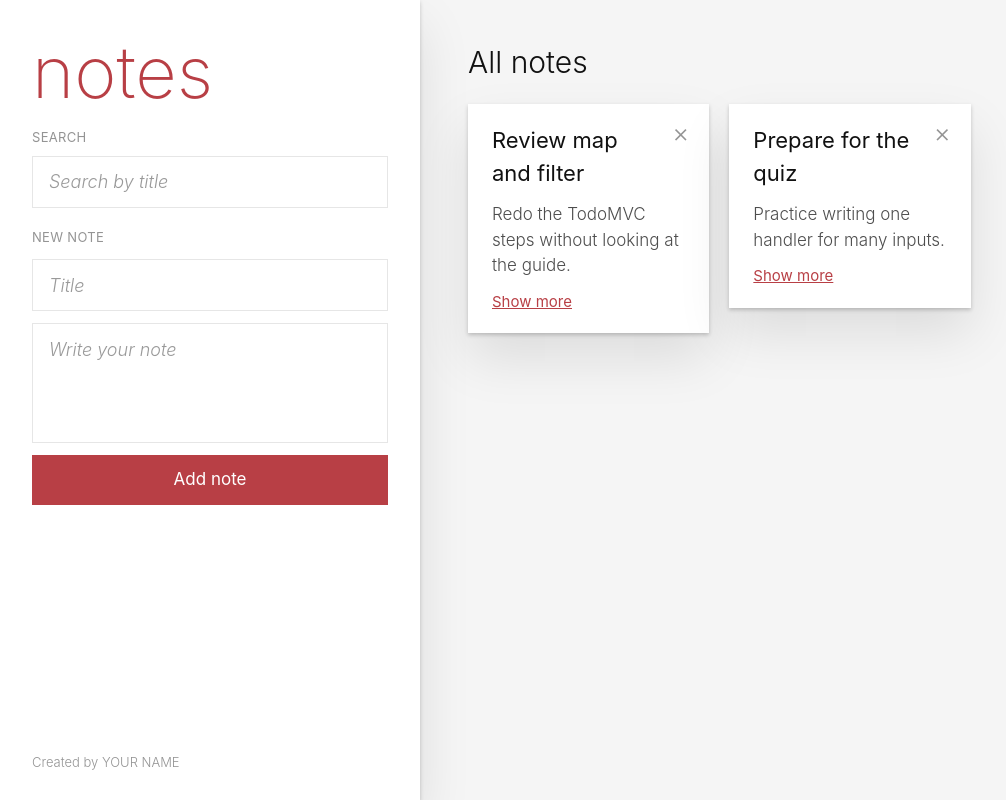
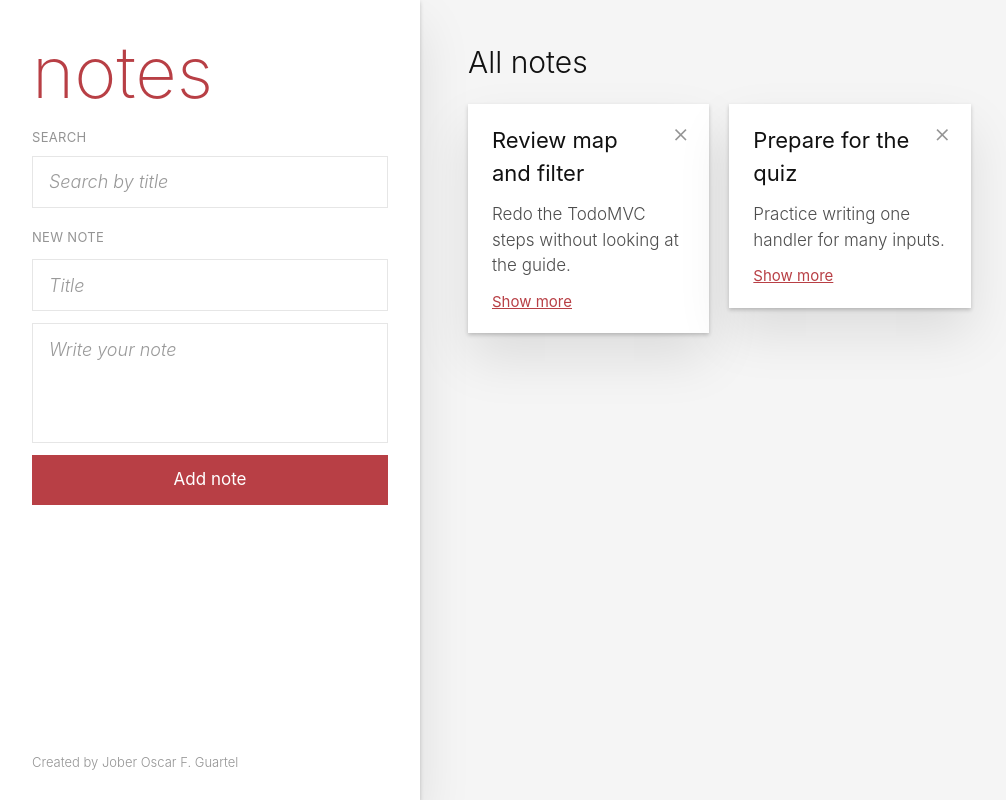
Before and after one commit to joberoscarguartel/csit340G6-notes, a React (Vite) app: page / in a window 1280 px wide. Shown: the whole page, without its empty margins (0-1006 px from the left). Built offline with nearby package versions, Linux system fonts and the light colour scheme.

Commit message:
chore: replace YOUR NAME with Jober Oscar F. Guartel

```diff
--- a/src/App.jsx
+++ b/src/App.jsx
@@ -5,7 +5,7 @@ function App() {
   return (
     <div className="bg-[#f5f5f5] font-light text-[#111]">
       <Notes />
-      <Info name="YOUR NAME" />
+      <Info name="Jober Oscar F. Guartel" />
     </div>
   )
 }
```
